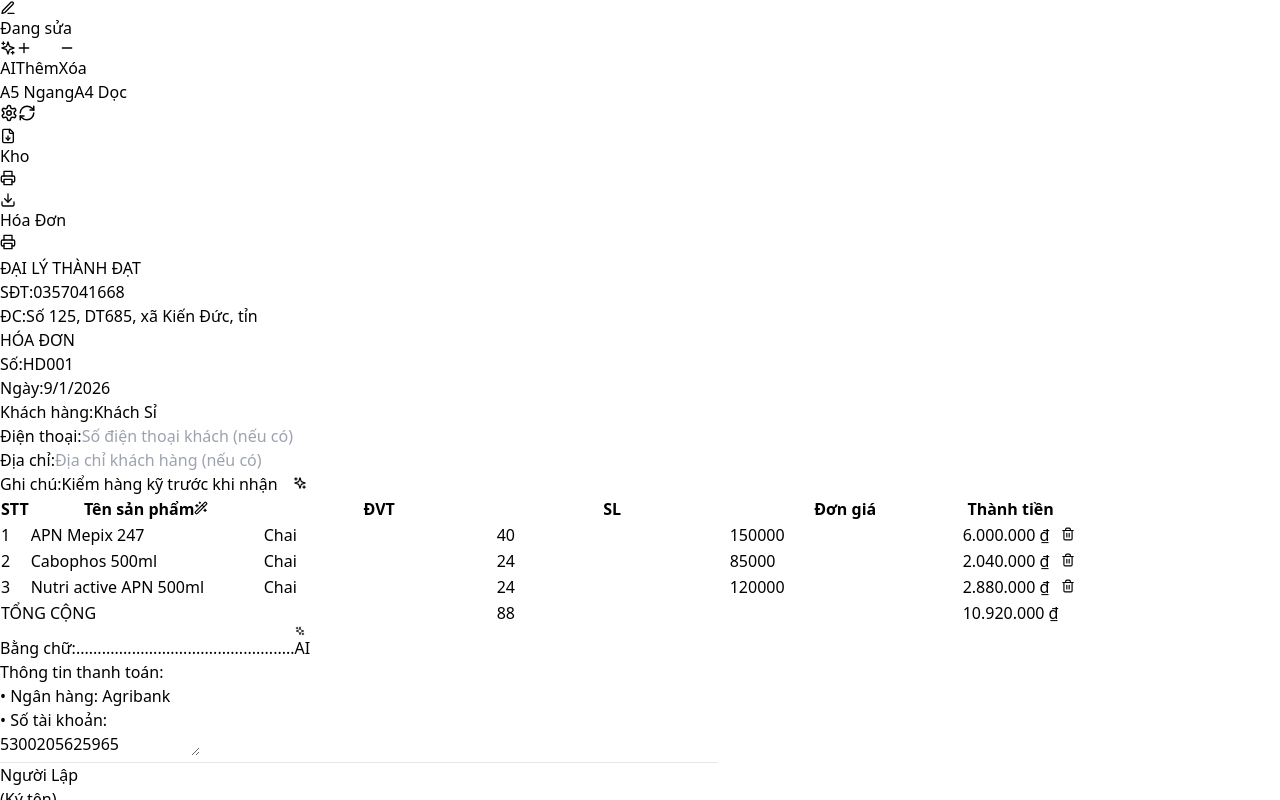
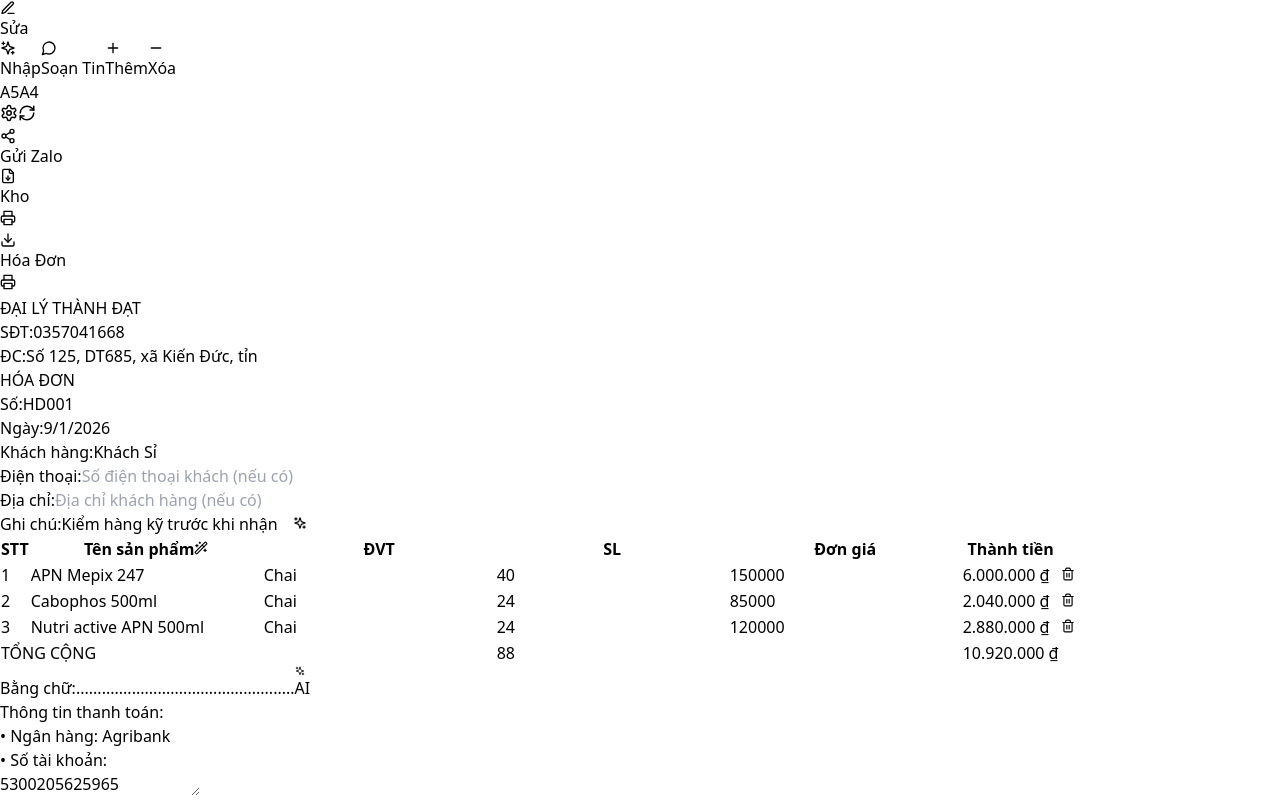
Before and after one commit to navinh2k4/invoice-app, a React (Vite) app: page / in a window 1280 px wide. Shown: the top 800 px of the page. Built offline with nearby package versions, Linux system fonts and the light colour scheme; the HTML template or start-up script is replaced by a standard one.

Commit message:
Add message drafting feature to InvoiceMakerApp

```diff
--- a/src/App.jsx
+++ b/src/App.jsx
@@ -1,5 +1,5 @@
 import React, { useState, useRef, useEffect } from 'react';
-import { Printer, FileDown, Plus, Trash2, Download, RefreshCw, PlusCircle, Sparkles, X, Minus, Wand2, Edit3, Settings, Eye } from 'lucide-react';
+import { Printer, FileDown, Plus, Trash2, Download, RefreshCw, PlusCircle, Sparkles, X, Minus, Wand2, Edit3, Settings, Eye, MessageCircle, Copy, Check, Share2 } from 'lucide-react';
 
 export default function InvoiceMakerApp() {
   // --- STATE DỮ LIỆU ---
@@ -9,27 +9,22 @@
     { id: 3, name: 'Nutri active APN 500ml', unit: 'Chai', qty: 24, price: 120000 },
   ];
 
-  // Thông tin cửa hàng (Editable)
   const [shopName, setShopName] = useState('ĐẠI LÝ THÀNH ĐẠT');
   const [shopPhone, setShopPhone] = useState('0357041668');
   const [shopAddress, setShopAddress] = useState('Số 125, DT685, xã Kiến Đức, tỉnh Lâm Đồng');
 
-  // Thông tin khách hàng (Extended)
   const [customerName, setCustomerName] = useState('Khách Sỉ');
   const [customerPhone, setCustomerPhone] = useState('');
   const [customerAddress, setCustomerAddress] = useState('');
 
-  // Thông tin chung
   const [items, setItems] = useState(initialData);
   const [note, setNote] = useState('Kiểm hàng kỹ trước khi nhận');
   const [date, setDate] = useState(new Date().toLocaleDateString('vi-VN'));
   const [invoiceCode, setInvoiceCode] = useState('HD001');
 
-  // Thông tin thanh toán (Bank Info) - ĐÃ CẬP NHẬT THEO YÊU CẦU
   const [showBankInfo, setShowBankInfo] = useState(true);
   const [bankInfo, setBankInfo] = useState('• Ngân hàng: Agribank\n• Số tài khoản: 5300205625965\n• Chủ tài khoản: NGUYEN THANH TUNG');
 
-  // Cấu hình & Trạng thái - ĐÃ CẬP NHẬT MẶC ĐỊNH A4
   const [paperSize, setPaperSize] = useState('a4');
   const [exportMode, setExportMode] = useState('full');
   const [isProcessing, setIsProcessing] = useState(false);
@@ -38,17 +33,20 @@
 
   // AI States
   const [showImportModal, setShowImportModal] = useState(false);
+  const [showMsgModal, setShowMsgModal] = useState(false);
   const [importText, setImportText] = useState('');
+  const [generatedMsg, setGeneratedMsg] = useState('');
   const [isAiLoading, setIsAiLoading] = useState(false);
   const [isNoteLoading, setIsNoteLoading] = useState(false);
   const [isWordsLoading, setIsWordsLoading] = useState(false);
+  const [isMsgLoading, setIsMsgLoading] = useState(false);
   const [isFixingNames, setIsFixingNames] = useState(false);
+  const [copied, setCopied] = useState(false);
 
   const noteRef = useRef(null);
 
   // --- GEMINI API HELPERS ---
   const callGemini = async (prompt) => {
-      // Khi deploy lên Vercel, hãy dùng: import.meta.env.VITE_GEMINI_API_KEY || "";
       const apiKey = "";
       try {
         const response = await fetch(`https://generativelanguage.googleapis.com/v1beta/models/gemini-2.5-flash-preview-09-2025:generateContent?key=${apiKey}`, {
@@ -107,6 +105,39 @@
       setIsFixingNames(false);
   };
 
+  const handleDraftMessage = async () => {
+      setIsMsgLoading(true);
+      setShowMsgModal(true);
+      setGeneratedMsg("Đang soạn tin nhắn...");
+
+      const total = items.reduce((s, i) => s + (i.qty * i.price), 0);
+      const totalFormatted = formatCurrency(total);
+
+      const prompt = `
+        Hãy đóng vai chủ cửa hàng "${shopName}", soạn một tin nhắn Zalo ngắn gọn, lịch sự gửi cho khách hàng "${customerName}".
+        Thông tin cần có:
+        - Thông báo đã lên đơn hàng mã ${invoiceCode}.
+        - Tổng số tiền cần thanh toán: ${totalFormatted}.
+        - Thông tin chuyển khoản: "${bankInfo.replace(/\n/g, ', ')}".
+        Yêu cầu:
+        - Giọng điệu thân thiện, chuyên nghiệp.
+        - Trình bày rõ ràng, dễ đọc trên điện thoại.
+        - Kết thúc bằng lời cảm ơn.
+        - Chỉ trả về nội dung tin nhắn.
+      `;
+
+      const res = await callGemini(prompt);
+      if (res) setGeneratedMsg(res.trim());
+      else setGeneratedMsg("Không thể soạn tin nhắn lúc này.");
+      setIsMsgLoading(false);
+  };
+
+  const copyToClipboard = () => {
+      navigator.clipboard.writeText(generatedMsg);
+      setCopied(true);
+      setTimeout(() => setCopied(false), 2000);
+  };
+
   // --- DATA HANDLERS ---
   const totalQty = items.reduce((s, i) => s + Number(i.qty), 0);
   const totalPrice = items.reduce((s, i) => s + (Number(i.qty) * Number(i.price)), 0);
@@ -120,6 +151,77 @@
   const removeItem = (id) => { setItems(prev => prev.length===1 ? [{id: Date.now(), name:'', unit:'', qty:1, price:0}] : prev.filter(i=>i.id!==id)); setAmountInWords(''); };
   const resetData = () => { if(confirm("Xóa dữ liệu?")) { setItems([{ id: Date.now(), name: '', unit: '', qty: 1, price: 0 }]); setAmountInWords(''); setCustomerName(''); setCustomerPhone(''); setCustomerAddress(''); } };
 
+  // --- SMART SHARE ZALO (NEW) ---
+  const handleShareZalo = () => {
+      if (isProcessing) return;
+      setIsProcessing(true);
+      setIsEditMode(false); // Tắt edit mode để chụp ảnh đẹp
+
+      setTimeout(() => {
+          const element = noteRef.current;
+          const isA5 = paperSize === 'a5';
+          const filename = `HoaDon_${invoiceCode}.pdf`;
+
+          const opt = {
+              margin: 5, filename: filename,
+              image: { type: 'jpeg', quality: 1 },
+              html2canvas: { scale: 2, useCORS: true },
+              jsPDF: { unit: 'mm', format: isA5 ? 'a5' : 'a4', orientation: isA5 ? 'landscape' : 'portrait' }
+          };
+
+          // Hàm xử lý sau khi có PDF blob
+          const processBlob = (blob) => {
+              const file = new File([blob], filename, { type: 'application/pdf' });
+
+              // 1. Nếu trình duyệt hỗ trợ chia sẻ File (Mobile)
+              if (navigator.canShare && navigator.canShare({ files: [file] })) {
+                  navigator.share({
+                      files: [file],
+                      title: 'Gửi hóa đơn',
+                      text: `Gửi bạn hóa đơn ${invoiceCode}. Tổng tiền: ${formatCurrency(totalPrice)}`
+                  })
+                  .then(() => alert("Đã chia sẻ thành công!"))
+                  .catch((e) => console.log("Hủy chia sẻ", e))
+                  .finally(() => {
+                      setIsProcessing(false);
+                      setIsEditMode(true);
+                  });
+              }
+              // 2. Nếu là Desktop (Thường không share file trực tiếp được) -> Tải về + Copy tin nhắn
+              else {
+                  // Tải file về
+                  const url = URL.createObjectURL(blob);
+                  const a = document.createElement('a');
+                  a.href = url;
+                  a.download = filename;
+                  a.click();
+                  URL.revokeObjectURL(url);
+
+                  // Copy nội dung tin nhắn sẵn
+                  const msg = `Gửi bạn hóa đơn ${invoiceCode}.\nTổng tiền: ${formatCurrency(totalPrice)}\n\n${bankInfo}`;
+                  navigator.clipboard.writeText(msg);
+
+                  alert("Đã tải file PDF về máy và COPY sẵn tin nhắn.\n\nBạn hãy mở Zalo PC -> Dán tin nhắn (Ctrl+V) và Kéo file PDF vào để gửi nhé!");
+                  setIsProcessing(false);
+                  setIsEditMode(true);
+              }
+          };
+
+          if (window.html2pdf) {
+              // Sử dụng .output('blob') để lấy dữ liệu file thay vì .save()
+              window.html2pdf().set(opt).from(element).output('blob').then(processBlob);
+          } else {
+              // Load thư viện nếu chưa có
+              const script = document.createElement('script');
+              script.src = "https://cdnjs.cloudflare.com/ajax/libs/html2pdf.js/0.10.1/html2pdf.bundle.min.js";
+              script.onload = () => {
+                  window.html2pdf().set(opt).from(element).output('blob').then(processBlob);
+              };
+              document.body.appendChild(script);
+          }
+      }, 500);
+  };
+
   // --- EXPORT ---
   const handleExport = (mode, action) => {
       if (isProcessing) return;
@@ -129,7 +231,6 @@
 
       setTimeout(() => {
           const element = noteRef.current;
-          // Sử dụng paperSize hiện tại (mặc định là 'a4')
           const isA5 = paperSize === 'a5';
           const opt = {
               margin: 5, filename: `${mode==='full'?'HOADON':'PHIEU'}_${invoiceCode}.pdf`,
@@ -149,10 +250,6 @@
                   script.src = "https://cdnjs.cloudflare.com/ajax/libs/html2pdf.js/0.10.1/html2pdf.bundle.min.js";
                   script.onload = () => {
                       window.html2pdf().set(opt).from(element).save().then(done).catch(done);
-                  };
-                  script.onerror = () => {
-                      alert("Không tải được thư viện PDF. Vui lòng dùng nút IN.");
-                      done();
                   };
                   document.body.appendChild(script);
               } else {
@@ -176,26 +273,53 @@
         </div>
       )}
 
+      {/* --- MODAL MESSAGE --- */}
+      {showMsgModal && (
+        <div className="fixed inset-0 bg-black/50 z-[60] flex items-center justify-center p-4">
+            <div className="bg-white rounded-lg shadow-xl w-full max-w-lg p-6">
+                <div className="flex justify-between mb-4">
+                    <h3 className="font-bold flex gap-2 text-blue-600"><MessageCircle/> Soạn Tin Nhắn</h3>
+                    <button onClick={()=>setShowMsgModal(false)}><X/></button>
+                </div>
+                {isMsgLoading ? (
+                    <div className="flex items-center justify-center h-32 text-gray-500 gap-2"><RefreshCw className="animate-spin"/> Đang viết...</div>
+                ) : (
+                    <div className="relative">
+                        <textarea readOnly className="w-full border p-3 h-48 rounded outline-none bg-gray-50 text-sm font-medium" value={generatedMsg}></textarea>
+                        <button onClick={copyToClipboard} className="absolute bottom-2 right-2 flex items-center gap-1 bg-white border shadow px-2 py-1 rounded text-xs font-bold text-gray-700 hover:bg-gray-100">
+                            {copied ? <Check size={14} className="text-green-600"/> : <Copy size={14}/>} {copied ? 'Đã chép' : 'Sao chép'}
+                        </button>
+                    </div>
+                )}
+            </div>
+        </div>
+      )}
+
       {/* --- TOOLBAR --- */}
       <div className="w-full max-w-5xl bg-white p-3 rounded-lg shadow-md mb-6 print:hidden border sticky top-0 z-50 flex flex-wrap justify-between items-center gap-2">
         <div className="flex flex-wrap gap-2 items-center">
-            {/* Nút bật tắt chế độ Edit */}
             <button onClick={() => setIsEditMode(!isEditMode)} className={`flex items-center gap-1 px-3 py-1.5 rounded-full text-sm font-bold border transition-colors ${isEditMode ? 'bg-orange-100 text-orange-700 border-orange-200' : 'bg-gray-100 text-gray-600'}`}>
-                {isEditMode ? <><Edit3 size={16}/> Đang sửa</> : <><Eye size={16}/> Xem trước</>}
+                {isEditMode ? <><Edit3 size={16}/> Sửa</> : <><Eye size={16}/> Xem</>}
             </button>
             <div className="h-6 w-px bg-gray-300 mx-1"></div>
 
-            <button onClick={() => setShowImportModal(true)} className="flex items-center gap-1 px-3 py-1.5 bg-purple-50 text-purple-700 border border-purple-200 rounded-full text-sm font-bold"><Sparkles size={16}/> AI</button>
+            <button onClick={() => setShowImportModal(true)} className="flex items-center gap-1 px-3 py-1.5 bg-purple-50 text-purple-700 border border-purple-200 rounded-full text-sm font-bold"><Sparkles size={16}/> Nhập</button>
+            <button onClick={handleDraftMessage} className="flex items-center gap-1 px-3 py-1.5 bg-blue-50 text-blue-700 border border-blue-200 rounded-full text-sm font-bold"><MessageCircle size={16}/> Soạn Tin</button>
             <button onClick={addItem} className="flex items-center gap-1 px-3 py-1.5 bg-green-50 text-green-700 border border-green-200 rounded-full text-sm font-bold"><Plus size={16}/> Thêm</button>
             <button onClick={()=>removeItem(items[items.length-1].id)} className="flex items-center gap-1 px-3 py-1.5 bg-red-50 text-red-700 border border-red-200 rounded-full text-sm font-bold"><Minus size={16}/> Xóa</button>
              <div className="flex bg-gray-100 rounded p-1">
-                <button onClick={() => setPaperSize('a5')} className={`px-2 py-1 text-xs rounded ${paperSize === 'a5' ? 'bg-white shadow font-bold text-blue-600' : 'text-gray-500'}`}>A5 Ngang</button>
-                <button onClick={() => setPaperSize('a4')} className={`px-2 py-1 text-xs rounded ${paperSize === 'a4' ? 'bg-white shadow font-bold text-blue-600' : 'text-gray-500'}`}>A4 Dọc</button>
+                <button onClick={() => setPaperSize('a5')} className={`px-2 py-1 text-xs rounded ${paperSize === 'a5' ? 'bg-white shadow font-bold text-blue-600' : 'text-gray-500'}`}>A5</button>
+                <button onClick={() => setPaperSize('a4')} className={`px-2 py-1 text-xs rounded ${paperSize === 'a4' ? 'bg-white shadow font-bold text-blue-600' : 'text-gray-500'}`}>A4</button>
             </div>
              <button onClick={() => setShowBankInfo(!showBankInfo)} className={`p-2 rounded ${showBankInfo ? 'text-blue-600 bg-blue-50' : 'text-gray-400'}`} title="Bật/Tắt Thông tin Ngân hàng"><Settings size={18}/></button>
              <button onClick={resetData} className="text-gray-500 p-2"><RefreshCw size={18}/></button>
         </div>
         <div className="flex gap-2">
+             {/* Nút Gửi Zalo/Share Mới */}
+             <button onClick={handleShareZalo} disabled={isProcessing} className="px-3 py-1.5 bg-cyan-600 hover:bg-cyan-700 text-white rounded text-sm font-medium flex gap-1 items-center shadow-sm">
+                <Share2 size={16}/> <span className="hidden sm:inline">Gửi Zalo</span>
+            </button>
+
              <div className="flex bg-blue-50 rounded-lg p-1 border border-blue-100">
                 <button onClick={() => handleExport('delivery', 'pdf')} disabled={isProcessing} className="px-3 py-1.5 text-blue-700 text-sm font-medium flex gap-1"><FileDown size={16}/> Kho</button>
                 <div className="w-px bg-blue-200 mx-1"></div>
```
